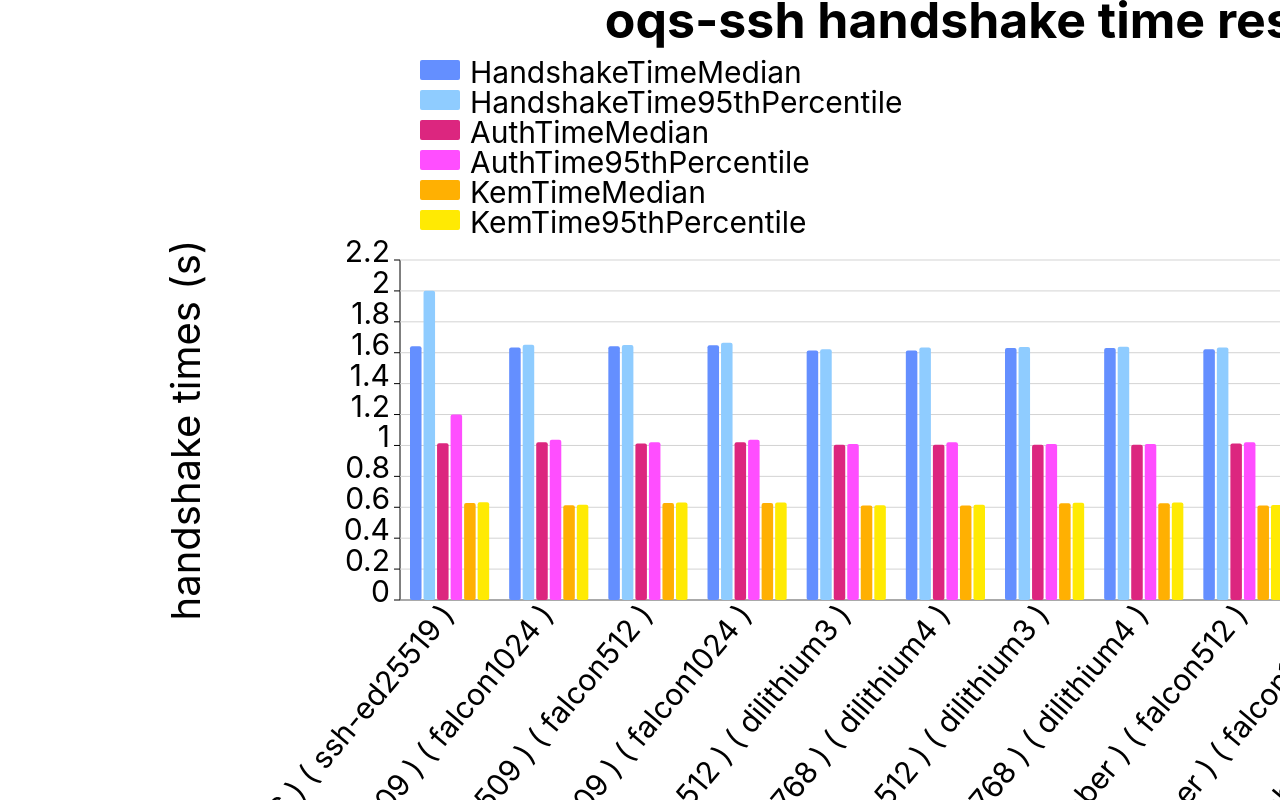
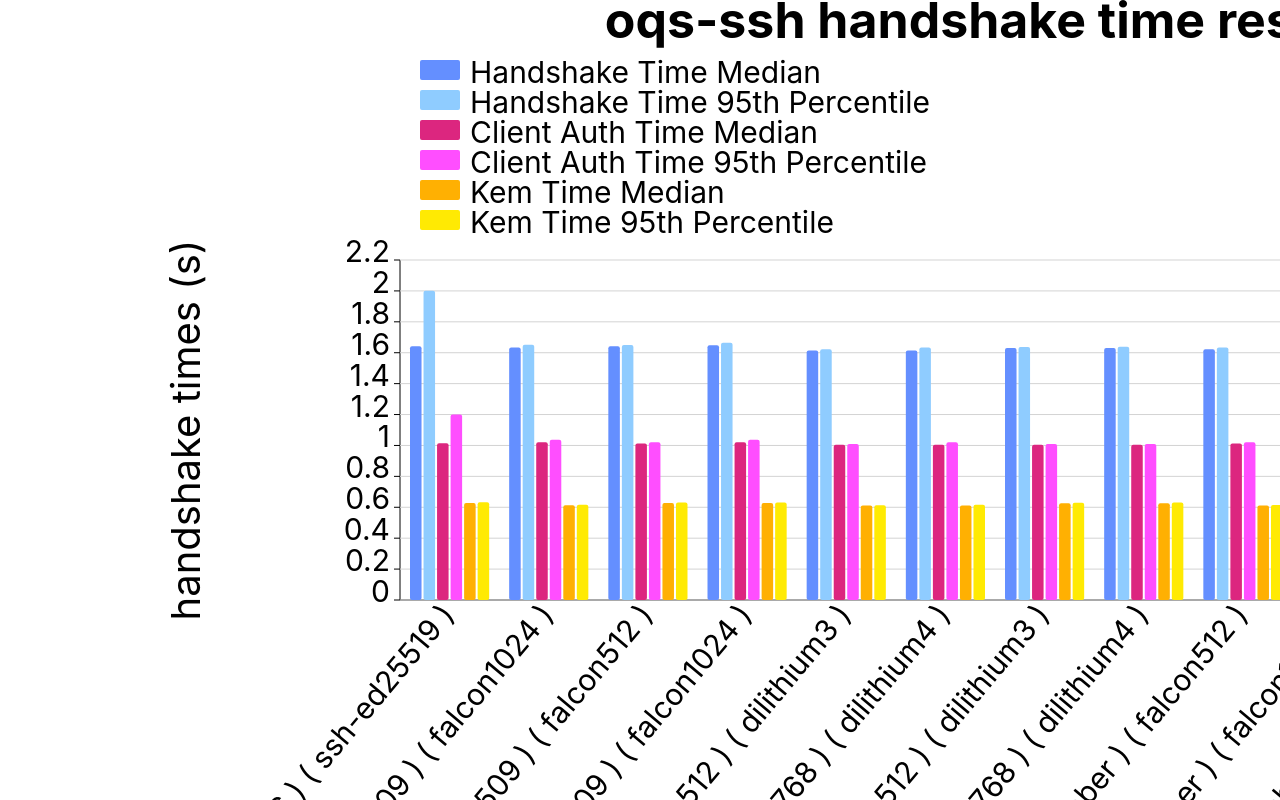
Before and after one commit to frankimhof/oqs-ssh-viz, a React (Create React App) app: page / in a window 1280 px wide. Shown: the top 800 px of the page. Built offline with nearby package versions, Linux system fonts and the light colour scheme.

Commit message:
add color picker to settings

```diff
--- a/src/App.tsx
+++ b/src/App.tsx
@@ -17,39 +17,39 @@ function App() {
   const [filteredData, setFilteredData] = useState<DataEntry[]>([]);
   const allAvailableValueAccessors = [
     {
-      label:"HandshakeTimeMedian",
+      label:"Handshake Time Median",
       accessor: (d:DataEntry)=>d.hsTimeMedian,
       color: "#648fff",
       pattern: ""
     },
     {
-      label:"HandshakeTime95thPercentile",
+      label:"Handshake Time 95th Percentile",
       accessor: (d:DataEntry)=>d.hsTime95th,
       color: d3.rgb("#648fff").brighter(1).formatHex(),
       pattern: ""
       //pattern: "diagonal-lines"
     },
     {
-      label:"AuthTimeMedian",
+      label:"Client Auth Time Median",
       accessor: (d:DataEntry)=>d.authTimeMedian,
       color: "#dc267f",
       pattern: ""
     },
     {
-      label:"AuthTime95thPercentile",
+      label:"Client Auth Time 95th Percentile",
       accessor: (d:DataEntry)=>d.authTime95th,
       color: d3.rgb("#dc267f").brighter(2).formatHex(),
       pattern: ""
       //pattern: "checkered"
     },
     {
-      label:"KemTimeMedian",
+      label:"Kem Time Median",
       accessor: (d:DataEntry)=>d.kemTimeMedian,
       color: "#ffb002",
       pattern: ""
     },
     {
-      label:"KemTime95thPercentile",
+      label:"Kem Time 95th Percentile",
       accessor: (d:DataEntry)=>d.kemTime95th,
       //color: "#648fff",
       color: d3.rgb("#ffb002").brighter(0.8).formatHex(),
@@ -111,6 +111,8 @@ function App() {
               <input style={{display: "block"}} onChange={(e:React.ChangeEvent<HTMLInputElement>)=>setBarSpacing(Number(e.target.value))} value={barSpacing} type="number"/>
             <h4>Bar Group Spacing</h4>
             <input style={{display: "block"}} value={barGroupSpacing} onChange={(e:React.ChangeEvent<HTMLInputElement>)=>setBarGroupSpacing(Number(e.target.value))} type="number"/>
+            <h4>Bar Colors</h4>
+              {selectedValueAccessors.map((a, index)=><input onInput={(e:React.ChangeEvent<HTMLInputElement>)=>setSelectedValueAccessors(selectedValueAccessors.map((v,i)=>i===index? Object.assign(v, {color: e.target.value}) : v ))} type="color" id={a.label} name={a.label} value={a.color.toString()}/>)}
           </div>
           </>
         }
```
